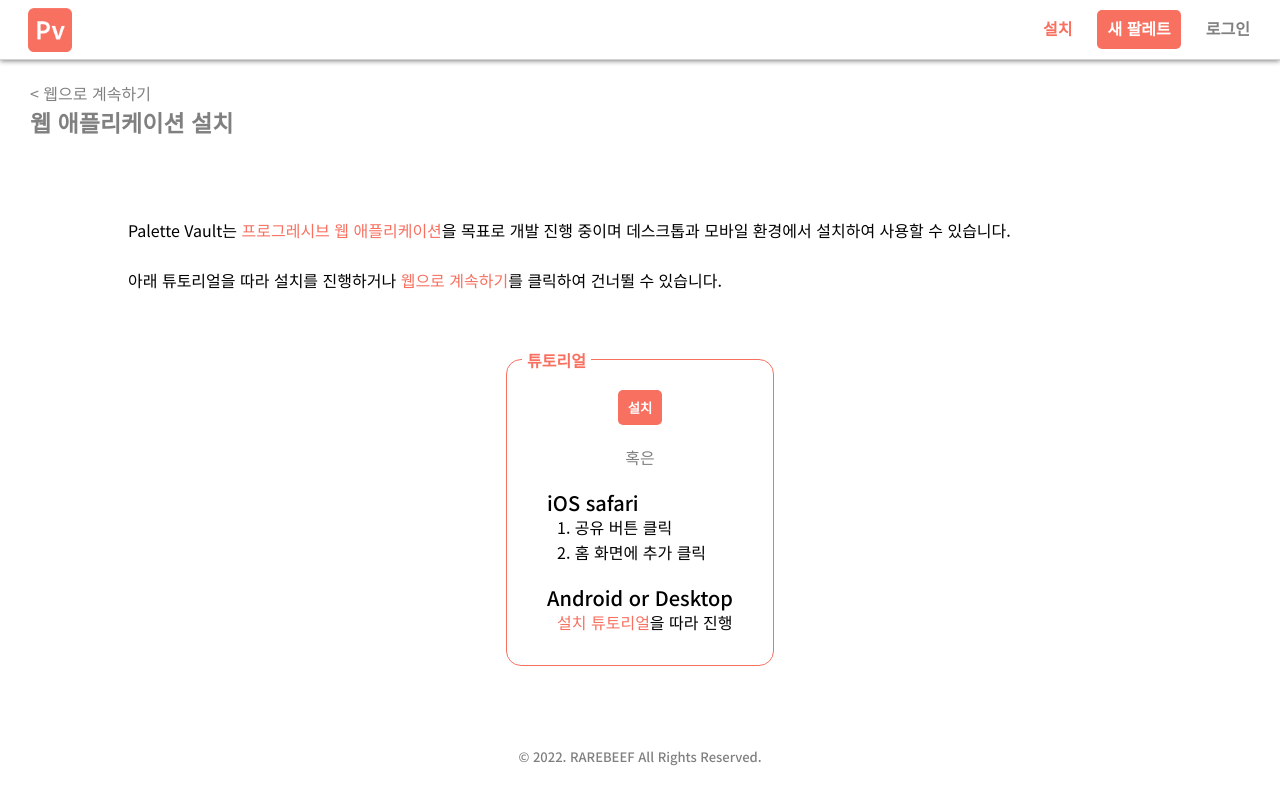
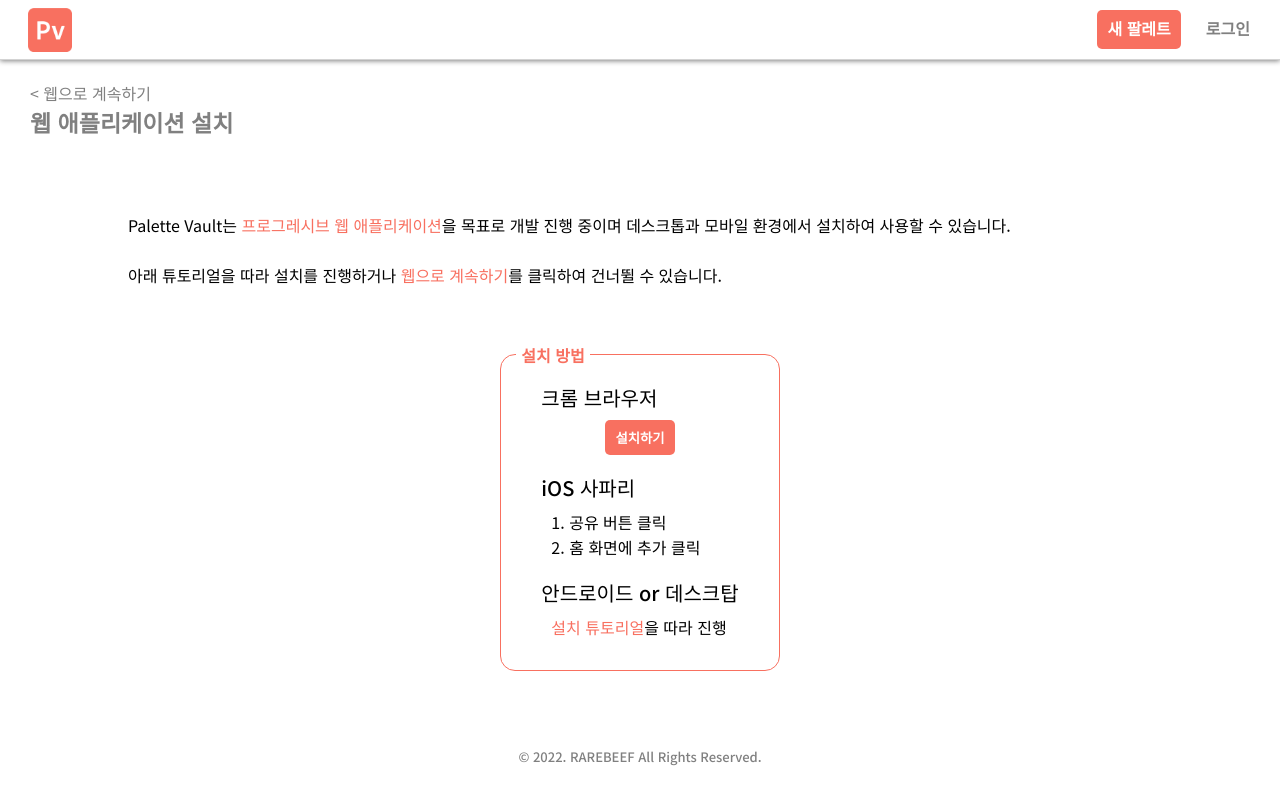
Before and after one commit to RAREBEEF/palette-vault, a React (Create React App) app: page /install in a window 1280 px wide. Built offline with nearby package versions, Linux system fonts and the light colour scheme; no server answers; the database is empty.

Commit message:
beforeinstallprompt #8

```diff
--- a/src/components/App.tsx
+++ b/src/components/App.tsx
@@ -27,8 +27,7 @@
 
   const appRef = useRef<HTMLDivElement>(null);
 
-  // install 여부
-  const [isInstalled, setIsInstalled] = useState<boolean>(false);
+  // beforeinstallprompt
   const [deferredPrompt, setDeferredPrompt] = useState<any>(null);
   // init
   const [init, setInit] = useState<boolean>(false);
@@ -43,16 +42,6 @@
       setDeferredPrompt(e);
     });
   }, []);
-
-  // 설치 여부 체크
-  useEffect(() => {
-    console.log(deferredPrompt);
-    if (deferredPrompt) {
-      setIsInstalled(true);
-    } else {
-      setIsInstalled(false);
-    }
-  }, [deferredPrompt]);
 
   // init
   useEffect(() => {
@@ -132,7 +121,7 @@
               }
             />
           </Routes>
-          <Nav isInstalled={isInstalled} />
+          <Nav isInstalled={!deferredPrompt} />
         </Router>
       ) : (
         <LoadingInit />
--- a/src/components/Button.module.scss
+++ b/src/components/Button.module.scss
@@ -39,6 +39,6 @@
     flex-grow: 1;
   }
   &.Install {
-    margin: 20px auto;
+    margin: auto;
   }
 }
--- a/src/components/Nav.module.scss
+++ b/src/components/Nav.module.scss
@@ -40,7 +40,7 @@
       color: $theme;
     }
 
-    &:not(.new, .logo) {
+    &:not(.new, .logo, .install) {
       &:hover {
         color: lightgray;
       }
@@ -61,6 +61,18 @@
       .img--logo {
         height: inherit;
       }
+    }
+
+    &.install {
+      padding: 0;
+      display: flex;
+      justify-content: center;
+      align-items: center;
+      // margin-right: 50px;
+      .img--install {
+        height: 50%;
+      }
+      margin: 0px 10px;
     }
 
     &.new {
--- a/src/components/Nav.tsx
+++ b/src/components/Nav.tsx
@@ -1,5 +1,5 @@
 import classNames from "classnames";
-import { useEffect } from "react";
+import { useEffect, useState } from "react";
 import { useSelector } from "react-redux";
 import { NavLink, useLocation, useNavigate } from "react-router-dom";
 import styles from "./Nav.module.scss";
@@ -9,6 +9,7 @@
 
 const Nav: React.FC<NavPropsType> = ({ isInstalled }) => {
   const { isLoggedIn } = useSelector((state: any) => state.login);
+  const [init, setInit] = useState<boolean>(false);
   const location = useLocation();
   const navigate = useNavigate();
   const checkPath = useCheckPath();
@@ -17,6 +18,13 @@
   useEffect(() => {
     checkPath(location.pathname);
   }, [checkPath, isLoggedIn, location, navigate]);
+
+  useEffect(() => {
+    if (!init && isInstalled) {
+      navigate("/install", { replace: true });
+      setInit(true);
+    }
+  }, [init, isInstalled, navigate]);
 
   return (
     <nav className={styles.container}>
@@ -36,16 +44,6 @@
       </NavLink>
 
       <div className={styles["wrapper-not-logo"]}>
-        {!isInstalled && (
-          <NavLink
-            to="/install"
-            className={({ isActive }: any): string =>
-              isActive ? classNames(styles.active, styles.item) : styles.item
-            }
-          >
-            설치
-          </NavLink>
-        )}
         <NavLink
           to={isLoggedIn ? "/new" : "/login"}
           className={({ isActive }: any): string =>
--- a/src/pages/Install.module.scss
+++ b/src/pages/Install.module.scss
@@ -25,7 +25,7 @@
     text-align: center;
     border: 1px solid $theme;
     border-radius: 15px;
-    padding: 10px 40px;
+    padding: 30px 40px 10px;
     max-width: fit-content;
     margin-top: 15px;
 
@@ -45,15 +45,11 @@
       }
     }
 
-    .or {
-      margin: 20px auto;
-      color: gray;
-    }
-
     & > section {
       text-align: start;
       margin-bottom: 20px;
       h4 {
+        margin-bottom: 10px;
         font: {
           size: 20px;
           weight: 500;
--- a/src/pages/Install.tsx
+++ b/src/pages/Install.tsx
@@ -9,15 +9,16 @@
   const onInstallClick = async (e: React.MouseEvent<HTMLButtonElement>) => {
     e.preventDefault();
 
-    console.log(deferredPrompt);
-
     if (!deferredPrompt) {
+      window.alert(
+        `설치에 실패하였습니다.\n크롬 브라우저를 이용하시거나 다른 방법으로 설치를 진행해 주세요.`
+      );
       return;
     }
 
     deferredPrompt.prompt();
-    const { outcome } = await deferredPrompt.userChoice;
-    console.log(`User response to the install prompt: ${outcome}`);
+
+    await deferredPrompt.userChoice;
   };
 
   return (
@@ -50,18 +51,24 @@
           를 클릭하여 건너뛸 수 있습니다.
         </section>
         <section className={styles.tutorial}>
-          <h3>튜토리얼</h3>
-          <Button text="설치" onClick={onInstallClick} classes={["Install"]} />
-          <div className={styles.or}>혹은</div>
+          <h3>설치 방법</h3>
           <section>
-            <h4>iOS safari</h4>
+            <h4>크롬 브라우저</h4>
+            <Button
+              text="설치하기"
+              onClick={onInstallClick}
+              classes={["Install"]}
+            />
+          </section>
+          <section>
+            <h4>iOS 사파리</h4>
             <ol>
               <li>1. 공유 버튼 클릭</li>
               <li>2. 홈 화면에 추가 클릭</li>
             </ol>
           </section>
           <section>
-            <h4>Android or Desktop</h4>
+            <h4>안드로이드 or 데스크탑</h4>
             <a
               className={styles.link}
               href="https://support.google.com/chrome/answer/9658361?hl=ko&co=GENIE.Platform%3DAndroid&oco=0"
--- a/src/types.ts
+++ b/src/types.ts
@@ -5,7 +5,7 @@
   deferredPrompt: any;
 }
 export interface NavPropsType {
-  isInstalled: any;
+  isInstalled: boolean;
 }
 export interface CopyAlertPropsType {
   copyAlertRef: any;
```
